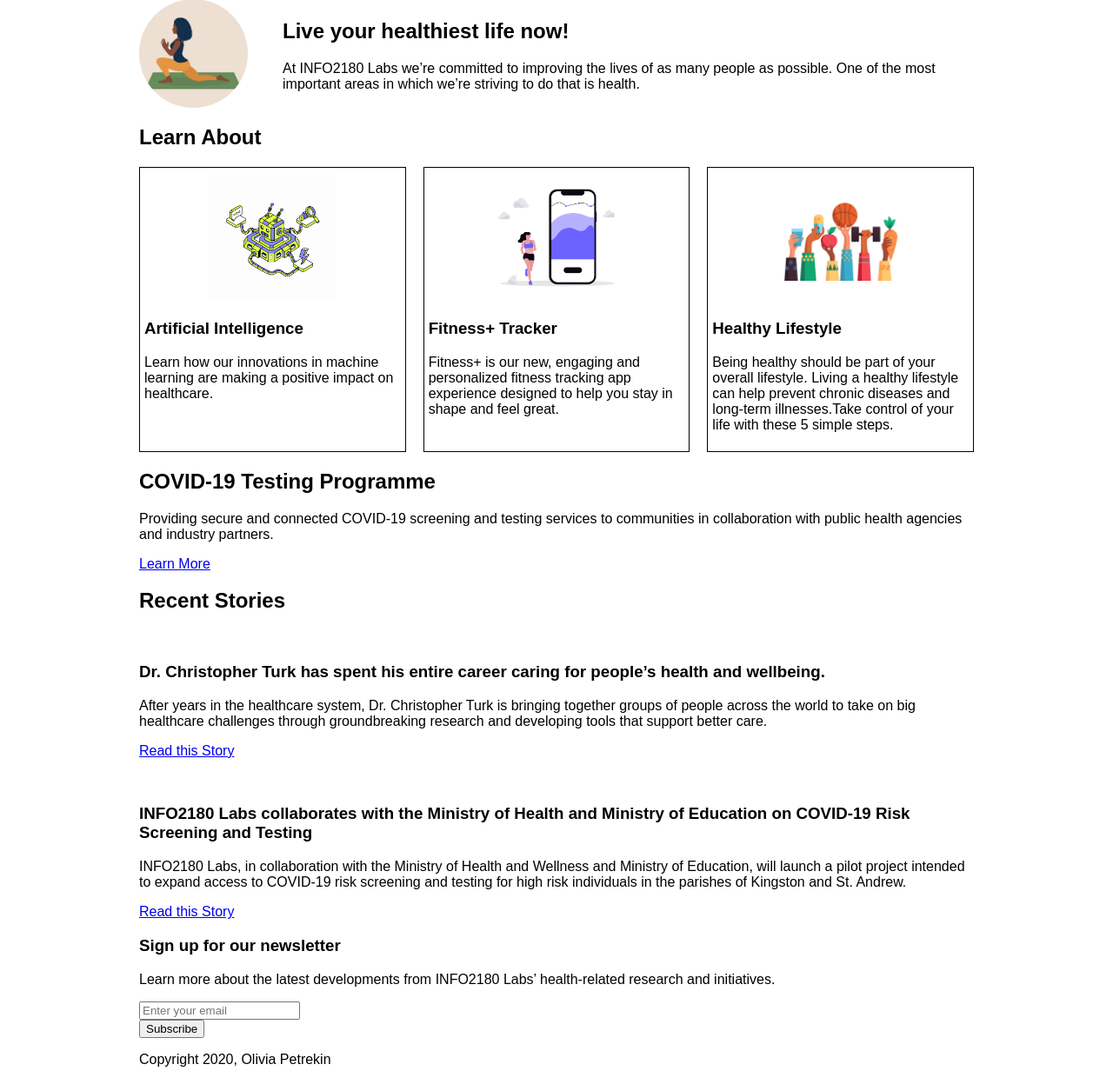
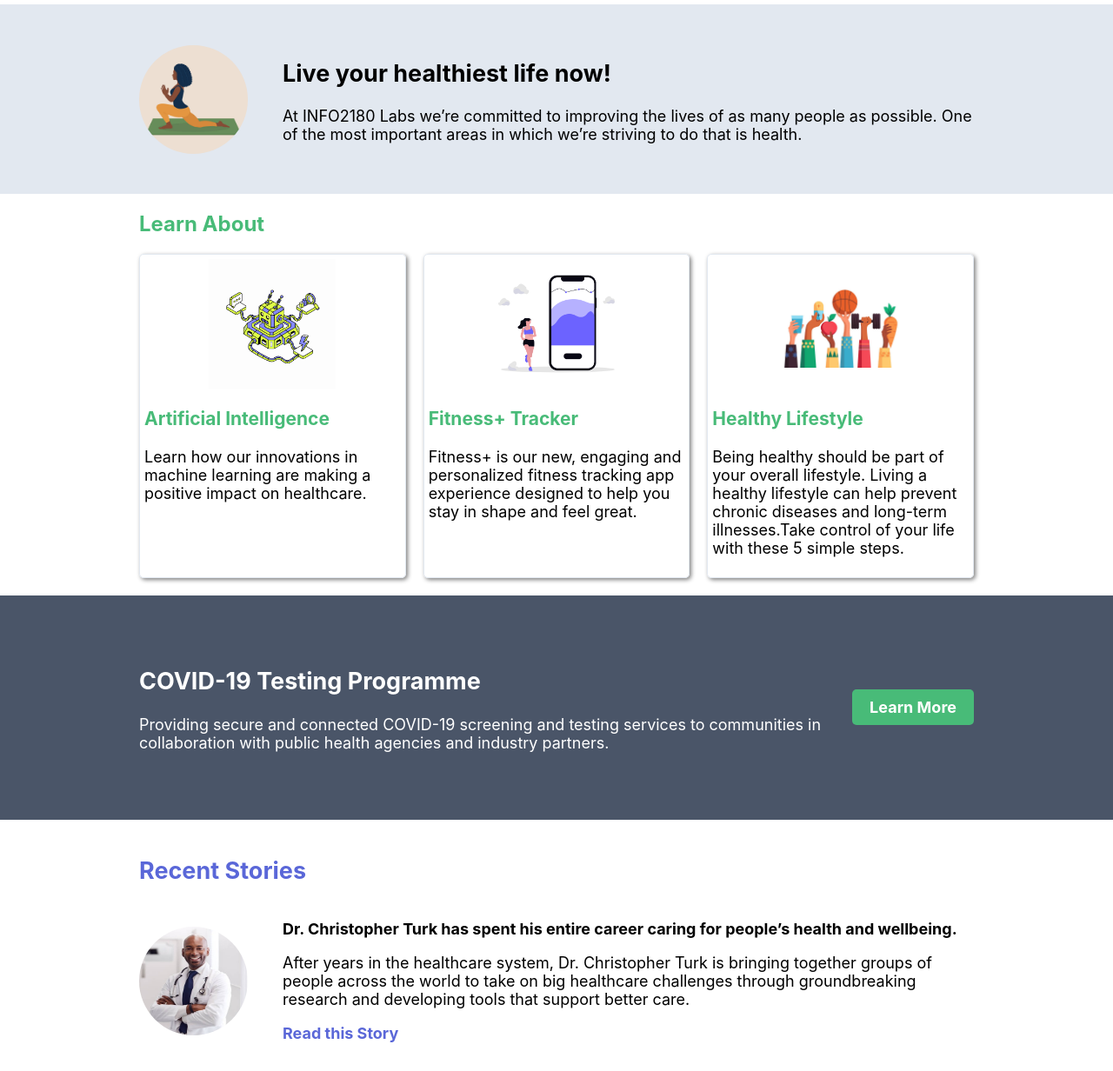
Before and after one commit to livcodes-01/info2180-project1, a plain HTML site: page index.html in a window 1280 px wide. Shown: the part 50-1282 px from the top of the page at 87% size. Drawn offline with Linux system fonts and the light colour scheme.

Commit message:
Added the rest of css design and images

```diff
--- a/index.html
+++ b/index.html
@@ -26,7 +26,7 @@
         <section class="overview-hero">
             <div class="container">
                 <div class="overview-hero-image">
-                    <img src="woman-exercising.jpg" alt="Woman exercising">
+                    <img src="images/woman-exercising.jpg" alt="Woman exercising">
                 </div>
                 <div class="overview-hero-text">
                     <h2>Live  your healthiest life now!</h2>
@@ -39,21 +39,21 @@
                 <h2>Learn About</h2>
                 <div class="cards">
                     <div class="card">
-                        <img src="AI.png" alt="AI image">
+                        <img src="images/AI.png" alt="AI image">
                         <div class="card-body">
                             <h3>Artificial Intelligence</h3>
                             <p>Learn how our innovations in machine learning are making a positive impact on healthcare.</p>
                         </div>
                     </div>
                     <div class="card">
-                        <img src="fitness-tracker.png" alt="Fitness Tracker">
+                        <img src="images/fitness-tracker.png" alt="Fitness Tracker">
                         <div class="card-body">
                             <h3>Fitness+ Tracker</h3>
                             <p>Fitness+ is our new, engaging and personalized fitness tracking app experience designed to help you stay in shape and feel great.</p>
                         </div>
                     </div>
                     <div class="card">
-                        <img src="healthy-lifestyle.jpg" alt="Healthy lifestyle">
+                        <img src="images/healthy-lifestyle.jpg" alt="Healthy lifestyle">
                         <div class="card-body">
                             <h3>Healthy Lifestyle</h3>
                             <p>Being healthy should be part of your overall lifestyle. Living a healthy lifestyle can help prevent chronic diseases and long-term illnesses.Take control of your life with these 5 simple steps.</p>
@@ -64,7 +64,7 @@
         </section>
         <section class="testing">
             <div class="container">
-                <div class="testing-desciption">
+                <div class="testing-description">
                     <h2>COVID-19 Testing Programme</h2>
                     <p>Providing secure and connected COVID-19 screening and testing services to communities in collaboration with public health agencies and industry partners.</p>
                 </div>
@@ -77,7 +77,7 @@
             <div class="container">
                 <h2>Recent Stories</h2>
                 <article>
-                    <img src="" alt="">
+                    <img src="images/male-doctor.jpg" alt="Male doctor">
                     <div class="article-body">
                         <h3>Dr. Christopher Turk has spent his entire career caring for people’s health and wellbeing.</h3>
                         <p>After years in the healthcare system, Dr. Christopher Turk is bringing together groups of people across the world to take on big healthcare challenges through groundbreaking research and developing tools that support better care.</p>
@@ -85,7 +85,7 @@
                     </div>
                 </article>
                 <article>
-                    <img src="" alt="">
+                    <img src="images/covid-test-kit.jpg" alt="Covid test kit tools">
                     <div class="article-body">
                         <h3>INFO2180 Labs collaborates with the Ministry of Health and Ministry of Education on COVID-19 Risk Screening and Testing</h3>
                         <p>INFO2180 Labs, in collaboration with the Ministry of Health and Wellness and Ministry of Education, will launch a pilot project intended to expand access to COVID-19 risk screening and testing for high risk individuals in the parishes of Kingston and St. Andrew.</p>
--- a/styles.css
+++ b/styles.css
@@ -1,8 +1,8 @@
 /* Add your CSS to this file */
 body {
     	margin: 0;
-    	font-size: 16px;
-	font-family: Arial, Helvetica, sans-serif;
+    	font-size: 18px;
+	font-family: -apple-system, BlinkMacSystemFont, "Segoe UI", Roboto, "Helvetica Neue", Arial, "Noto Sans", sans-serif;
 }
 
 .container {
@@ -12,6 +12,7 @@ body {
 }
 
 header {
+	background-color: #fff;
 	margin: 0;
 	padding: 5px;
 }
@@ -19,12 +20,12 @@ header {
 header .container {
 	display: flex;
 	justify-content: space-between;
-
+	align-items: center;
 }
 
 header h1 {
 	text-align: left;
-	font-size: 16px;
+	font-size: 18px;
 }
 
 /* ---- Navigation (horizontal menu with UL) ---- */
@@ -53,8 +54,17 @@ nav li > a {
     	display: block;
     	padding: 5px 10px;
     	font-size: 15px;
-	color: #000000;
+	color: #6b7280;
 	text-decoration: none;
+}
+
+nav li > a:hover {
+	color: #5A67D8;
+}
+
+.overview-hero {
+	background-color: #E2E8F0;
+	padding: 40px;
 }
 
 .overview-hero .container {
@@ -75,6 +85,11 @@ nav li > a {
 	flex: 1;
 }
 
+.learn-about h2{
+	font-size: 24px;
+	color: #48BB78;
+}
+
 .cards {
 	display: grid;
 	grid-template-columns: repeat(3, 1fr);
@@ -83,10 +98,12 @@ nav li > a {
 }
 
 .card {
-	border:1px solid #000000;
+	border: 1px solid #E2E8F0;
+	border-radius: 5px;
 	padding: 5px;
 	display: flex;
 	flex-direction: column;
+	box-shadow: 2px 2px 5px grey;
 }
 
 .card img {
@@ -101,3 +118,112 @@ nav li > a {
 .card-body {
 	flex: 1;
 }
+
+.card-body h3 {
+	font-size: 21px;
+	color: #48BB78;
+}
+
+.testing {
+	padding: 60px;
+	margin-top: 20px;
+        background-color: #4A5568;
+	color: #fff;
+}
+
+.testing .container {
+        display: flex;
+        justify-content: space-between;
+	align-items: center;
+}
+
+.testing-description {
+	text-align: left;
+	flex: 1;
+}
+
+.cta .btn{
+	padding: 10px 20px;
+	text-decoration: none;
+	color: #fff;
+	display: inline-block;
+	background-color: #48BB78;
+	border-radius: 5px;
+}
+
+.stories {
+	padding: 20px;
+}
+
+.stories h2, a {
+	color: #5A67D8;
+	font-weight: bold;
+}
+
+article {
+        display: flex;
+        align-items: center;
+        gap: 20px;
+}
+
+article img {
+        border-radius: 50%;
+        width: 125px;
+        height: 125px;
+        float: left;
+        margin-right: 20px;
+
+}
+
+.article-body {
+        flex: 1;
+}
+
+.article-body h3 {
+	font-size: 18px;
+}
+
+.article-body a {
+	text-decoration: none;
+}
+
+.newsletter {
+	background-color: #48BB78;
+	color: #fff;
+	padding: 40px;
+}
+
+.newsletter .container {
+	display: flex;
+	flex-direction: column;
+	justify-content: center;
+	align-items: center;
+
+}
+
+.newsletter form {
+	display: flex;
+	align-items: center;
+	gap: 6px;
+}
+
+.newsletter input {
+	padding: 10px;
+	width: 300px;
+	box-sizing: border-box;
+}
+
+.newsletter .btn {
+	padding: 11px 20px;
+	cursor: pointer;
+	background-color: #5A67D8;
+	color: #fff;
+	border: none;
+	border-radius: 1px;
+}
+
+footer {
+	background-color: #4A5568;
+	color: #fff;
+	padding: 10px;
+}
```
Also changed, not shown: images/AI.png (renamed from AI.png), images/covid-test-kit.jpg (added), images/fitness-tracker.png (renamed from fitness-tracker.png), images/healthy-lifestyle.jpg (renamed from healthy-lifestyle.jpg), images/male-doctor.jpg (added), images/woman-exercising.jpg (renamed from woman-exercising.jpg).
